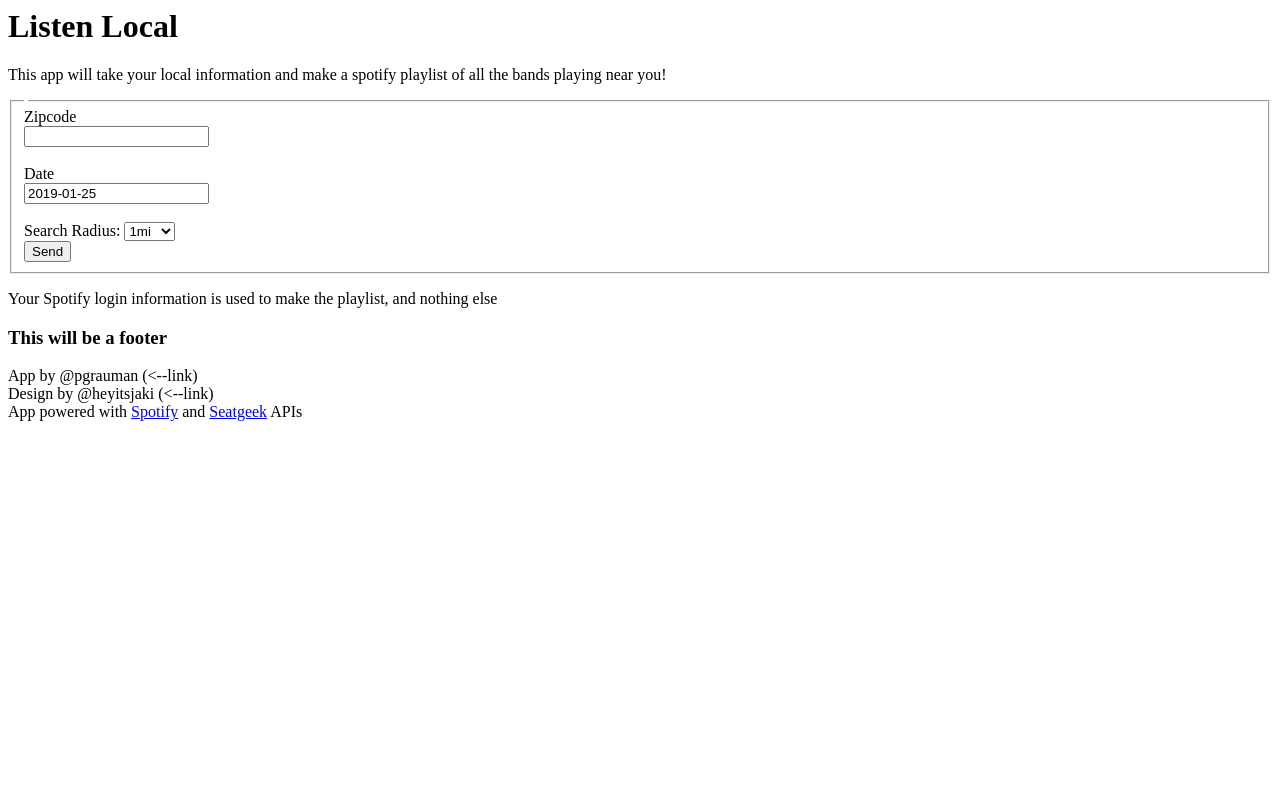
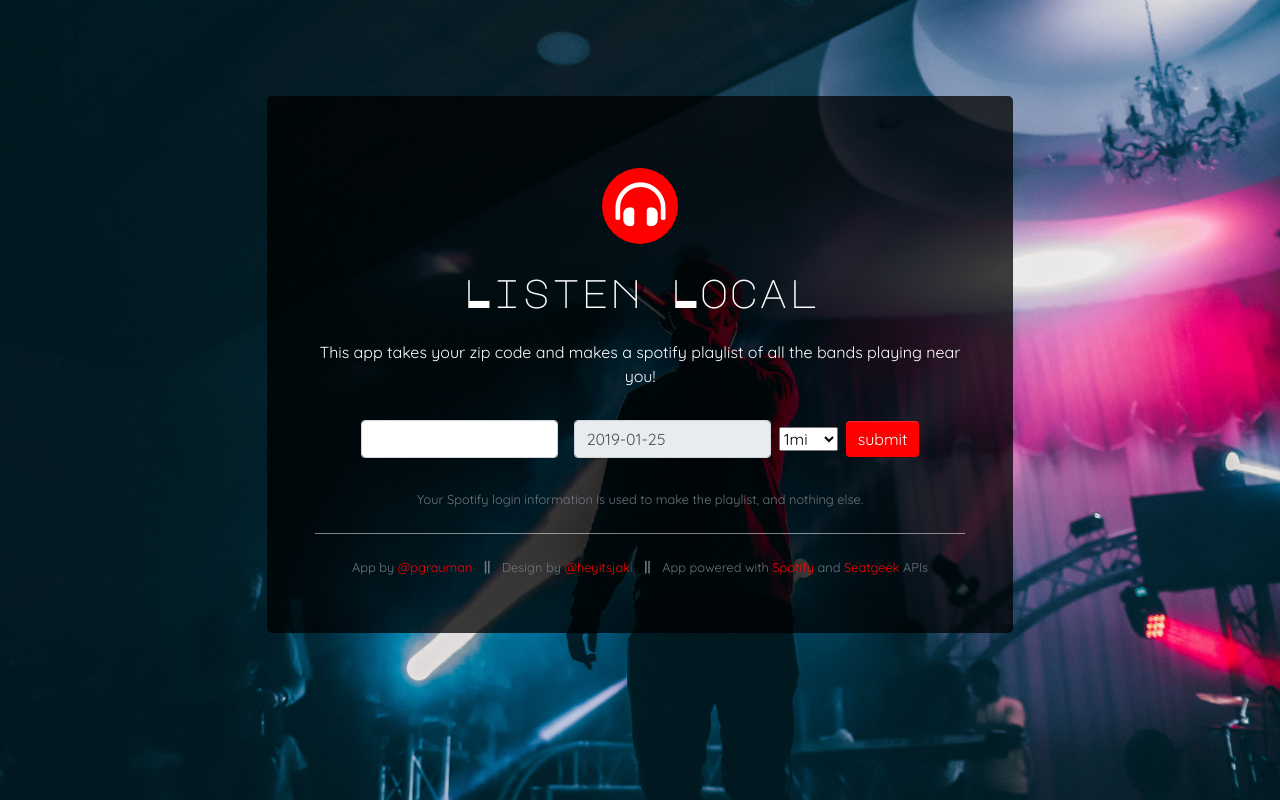
Before and after one commit to pgrauman/listen-local-app, a Flask app: page / in a window 1280 px wide. Run offline with Flask 2, Linux system fonts and the light colour scheme; some libraries are stand-ins or nearby versions.

Commit message:
incorporate @heyitsjaki design first draft

```diff
--- /dev/null
+++ b/listen_local_app/static/css/style.css
@@ -0,0 +1,109 @@
+body, html {
+    margin: 0;
+    color: #fff;
+    background-color: #000;
+    /* The image used */
+    /*background-image: url({{ url_for('static', filename='cover.jpg') }});*/
+    /* Full height */
+    height: 100%;
+    /* Center and scale the image nicely */
+    background-position: center;
+    background-repeat: no-repeat;
+    background-size: cover;
+    background-attachment: fixed;
+    font-family: 'Quicksand', sans-serif;;
+}
+
+a {
+    color: red !important;
+}
+
+a:hover{
+    color: rgb(255, 136, 136) !important;
+    text-decoration: none;
+}
+
+.heading {
+    font-family: 'Major Mono Display', monospace !important;
+}
+
+.mainicon {
+    transition: 0.70s;
+    -webkit-transition: 0.70s;
+    -moz-transition: 0.70s;
+    -ms-transition: 0.70s;
+    -o-transition: 0.70s;
+    font-size: 50px;
+    display: block;
+    height: 76px;
+    width: 76px;
+    border-radius: 38px;
+    background-color: red;
+    line-height: 50px;
+    padding: 11px 11px 11px 12px;
+}
+
+.mainicon:hover {
+    transition: 0.70s;
+    -webkit-transition: 0.70s;
+    -moz-transition: 0.70s;
+    -ms-transition: 0.70s;
+    -o-transition: 0.70s;
+    -webkit-transform: rotate(180deg);
+    -moz-transform: rotate(180deg);
+    -o-transform: rotate(180deg);
+    -ms-transform: rotate(180deg);
+    transform: rotate(180deg);
+}
+
+#appbody {
+    background: rgba(0,0,0,0.75);
+    min-height: 500px;
+    border-radius: 5px;
+}
+
+#appbody p {
+    margin: .5rem 0;
+}
+
+hr {
+    border-color: rgba(255,255,255,0.5);
+}
+
+.btn-primary {
+    background-color: red !important;
+    background-image: none !important;
+    border: 0px !important;
+}
+
+.btn-primary:hover {
+    background-color: rgb(161, 0, 0) !important;
+    background-image: none !important;
+    border: 0px !important;
+}
+
+.dataframe {
+    display:block;
+    width: 100%;
+    font-size: 11px;
+    overflow: scroll;
+}
+
+tr {
+    border-bottom: 1px solid rgba(255,255,255,0.25)
+}
+
+tr:nth-child(odd) {
+    background-color: rgba(0,0,0,0.3);
+}
+
+.tableheading {
+font-size: 13px;
+    font-weight:800 !important;
+    text-transform: uppercase;
+    background-color: transparent !important;
+}
+
+hr {
+    border-color: rgba(255,255,255,0.5);
+}
--- a/listen_local_app/templates/error.html
+++ b/listen_local_app/templates/error.html
@@ -1,2 +1,8 @@
+{% extends "layout.html" %}
+
+{% block content %}
+
 <h1>Whoops! Looks like there was a problem</h1>
 {{error_text}}
+
+{% endblock %}
--- a/listen_local_app/templates/index.html
+++ b/listen_local_app/templates/index.html
@@ -1,39 +1,17 @@
-<head>
-    <script src="https://ajax.googleapis.com/ajax/libs/jquery/3.3.1/jquery.min.js"></script>
-    <link rel="stylesheet" href="https://cdnjs.cloudflare.com/ajax/libs/flatpickr/4.5.2/flatpickr.css">
-    <script src="https://cdnjs.cloudflare.com/ajax/libs/flatpickr/4.5.2/flatpickr.js"></script>
-</head>
+{% extends "layout.html" %}
 
-<h1>Listen Local</h1>
-<p>This app will take your local information and make a spotify playlist of all the bands playing near you!</p>
+{% block content %}
+<P>This app takes your zip code and makes a spotify playlist of all the bands playing near you!</P>
 
 {% from "_formhelpers.html" import render_errors %}
-<form action = "/" method = post>
- <fieldset>
-    <legend></legend>
-      <!-- {{ form.hidden_tag() }} -->
+<form action = "/" method = post class="form-inline w-100 justify-content-center align-items-center my-4">
       {{ form.csrf_token }}
-      {{ form.zipcode.label }}<br>
-      {{ form.zipcode }}<br>
+      {{ form.zipcode(class_="form-control m-2") }}
+      {{ form.daterange(class_="flatpickr flatpickr-input form-control m-2", id="datepick", readonly="readonly", placeholder="Select Date.." ) }}
+      {{ form.distance }}
       {{ render_errors(form.zipcode) }}<br>
-      {{ form.daterange.label }}<br>
-      {{ form.daterange(class_="flatpickr flatpickr-input", id="datepick", readonly="readonly", placeholder="Select Date.." ) }}<br>
       {{ render_errors(form.daterange) }}<br>
-      {{ form.distance.label }}:
-      {{ form.distance }}<br>
-      {{ form.submit }}
- </fieldset>
+      {{ form.submit(class_="btn btn-primary m-2", value="submit") }}
 </form>
-
-<p>Your Spotify login information is used to make the playlist, and nothing else</p>
-
-
-<h3>This will be a footer</h3>
-App by @pgrauman (<--link) </br>
-Design by @heyitsjaki (<--link) </br>
-App powered with <a href="https://www.spotify.com/">Spotify</a> and <a href="https://www.seatgeek.com/">Seatgeek</a> APIs
-
-
-<script type="text/javascript">
-  $("#datepick").flatpickr({dateFormat: "Y-m-d", defaultDate: "today", mode: "range"})
-</script>
+</form>
+{% endblock %}
--- /dev/null
+++ b/listen_local_app/templates/layout.html
@@ -0,0 +1,52 @@
+<head>
+    <meta charset="utf-8">
+    <meta http-equiv="X-UA-Compatible" content="IE=edge">
+    <meta name="viewport" content="width=device-width, initial-scale=1">
+    <!-- The above 3 meta tags *must* come first in the head; any other head content must come *after* these tags -->
+    <title>Listen Local</title>
+    <!-- Latest compiled and minified CSS -->
+    <link rel="stylesheet" href="https://stackpath.bootstrapcdn.com/bootstrap/4.1.3/css/bootstrap.min.css" integrity="sha384-MCw98/SFnGE8fJT3GXwEOngsV7Zt27NXFoaoApmYm81iuXoPkFOJwJ8ERdknLPMO" crossorigin="anonymous">
+    <!-- Optional theme -->
+    <link rel="stylesheet" href="https://maxcdn.bootstrapcdn.com/bootstrap/3.3.7/css/bootstrap-theme.min.css" integrity="sha384-rHyoN1iRsVXV4nD0JutlnGaslCJuC7uwjduW9SVrLvRYooPp2bWYgmgJQIXwl/Sp" crossorigin="anonymous">
+    <link rel="stylesheet" href="https://use.fontawesome.com/releases/v5.6.3/css/all.css" integrity="sha384-UHRtZLI+pbxtHCWp1t77Bi1L4ZtiqrqD80Kn4Z8NTSRyMA2Fd33n5dQ8lWUE00s/" crossorigin="anonymous">
+    <link href="https://fonts.googleapis.com/css?family=Major+Mono+Display|Quicksand" rel="stylesheet">
+
+  <style type="text/css">
+    body, html {background-image: url({{ url_for('static', filename='img/cover.jpg') }})}
+  </style>
+
+  <script src="https://ajax.googleapis.com/ajax/libs/jquery/3.3.1/jquery.min.js"></script>
+  <link rel="stylesheet" href="https://cdnjs.cloudflare.com/ajax/libs/flatpickr/4.5.2/flatpickr.css">
+  <link rel="stylesheet" href="{{ url_for('static', filename='css/style.css') }}">
+  <script src="https://cdnjs.cloudflare.com/ajax/libs/flatpickr/4.5.2/flatpickr.js"></script>
+
+</head>
+
+<section class="py-5 h-100">
+   <div class="my-5 p-5 mx-auto col-md-7 col-lg-7 col-xl-7 col-10 text-center" id="appbody">
+        <i class="fas fa-headphones-alt mainicon  mx-auto my-4"></i>
+        <h1 class="heading mb-4">Listen Local</h1>
+
+        {% block content %}{% endblock %}
+
+        <p class="small text-muted">Your Spotify login information is used to make the playlist, and nothing else.</p>
+        <hr class="my-4">
+        <p class="small text-muted">
+            App by <a href="https://github.com/pgrauman">@pgrauman</a> <br class="d-block d-md-none d-lg-none d-xl-none"><i class="fas fa-grip-lines-vertical mx-2 d-none d-md-inline d-lg-inline d-xl-inline"></i> Design by <a href="https://www.designbyjaki.com">@heyitsjaki</a> <br class="d-block d-md-none d-lg-none d-xl-none"><i class="fas  fa-grip-lines-vertical mx-2 d-none d-md-inline d-lg-inline d-xl-inline"></i> App powered with <a href="#">Spotify</a> and <a href="#">Seatgeek</a> APIs
+        </p>
+
+    </div>
+</section>
+
+<script type="text/javascript">
+  $("#datepick").flatpickr({dateFormat: "Y-m-d", defaultDate: "today", mode: "range"})
+</script>
+
+
+<!-- Optional JavaScript -->
+<!-- jQuery first, then Popper.js, then Bootstrap JS -->
+<script src="https://code.jquery.com/jquery-3.3.1.slim.min.js" integrity="sha384-q8i/X+965DzO0rT7abK41JStQIAqVgRVzpbzo5smXKp4YfRvH+8abtTE1Pi6jizo" crossorigin="anonymous"></script>
+<script src="https://cdnjs.cloudflare.com/ajax/libs/popper.js/1.14.3/umd/popper.min.js" integrity="sha384-ZMP7rVo3mIykV+2+9J3UJ46jBk0WLaUAdn689aCwoqbBJiSnjAK/l8WvCWPIPm49" crossorigin="anonymous"></script>
+<script src="https://stackpath.bootstrapcdn.com/bootstrap/4.1.3/js/bootstrap.min.js" integrity="sha384-ChfqqxuZUCnJSK3+MXmPNIyE6ZbWh2IMqE241rYiqJxyMiZ6OW/JmZQ5stwEULTy" crossorigin="anonymous"></script>
+</body>
+</html>
--- a/listen_local_app/views.py
+++ b/listen_local_app/views.py
@@ -103,4 +103,4 @@ def process():
 
     return render_template("results.html",
                            playlist_html=make_spotify_play_button(playlist_uri),
-                           listings=listings_df.to_html(index=False))
+                           listings=listings_df.to_html(index=False, classes=["dataframe", "text-left"]))
```
Also changed, not shown: listen_local_app/templates/results.html (+12 -13 lines), listen_local_app/static/img/cover.jpg (added).
